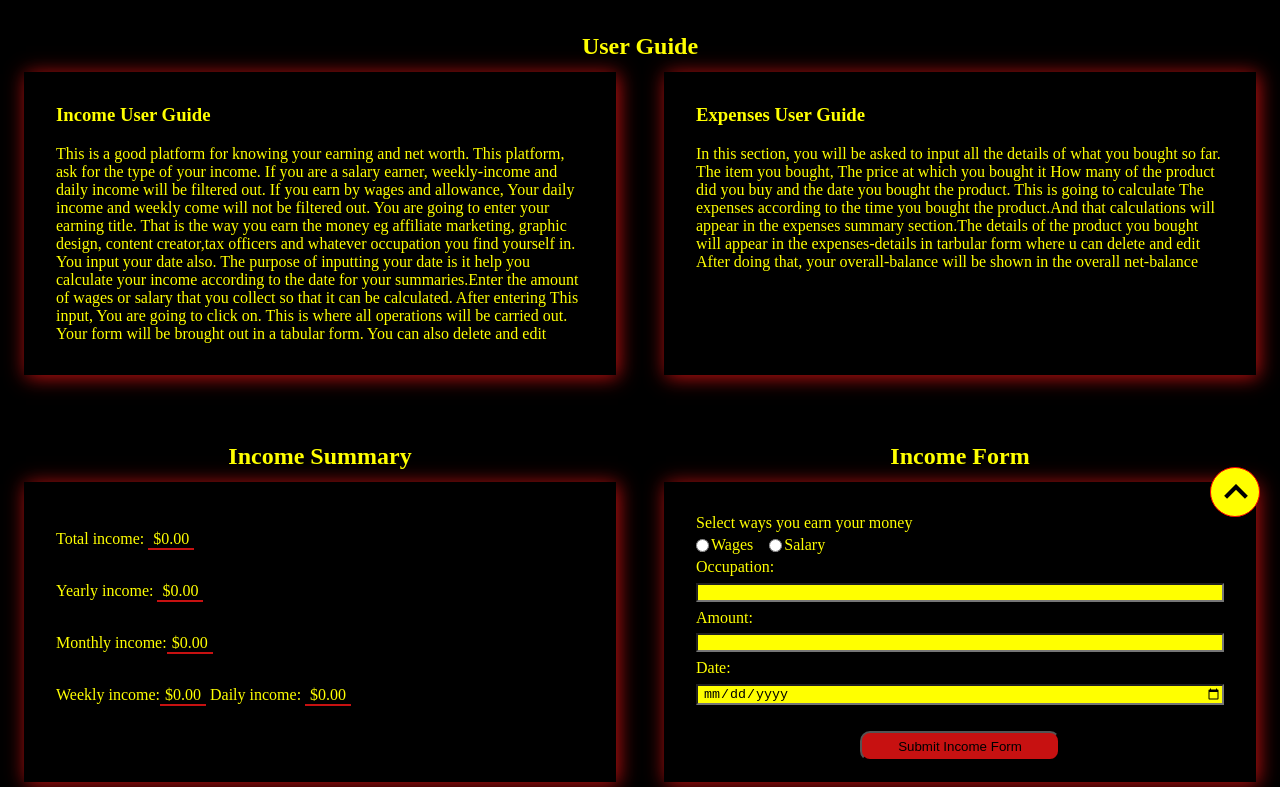
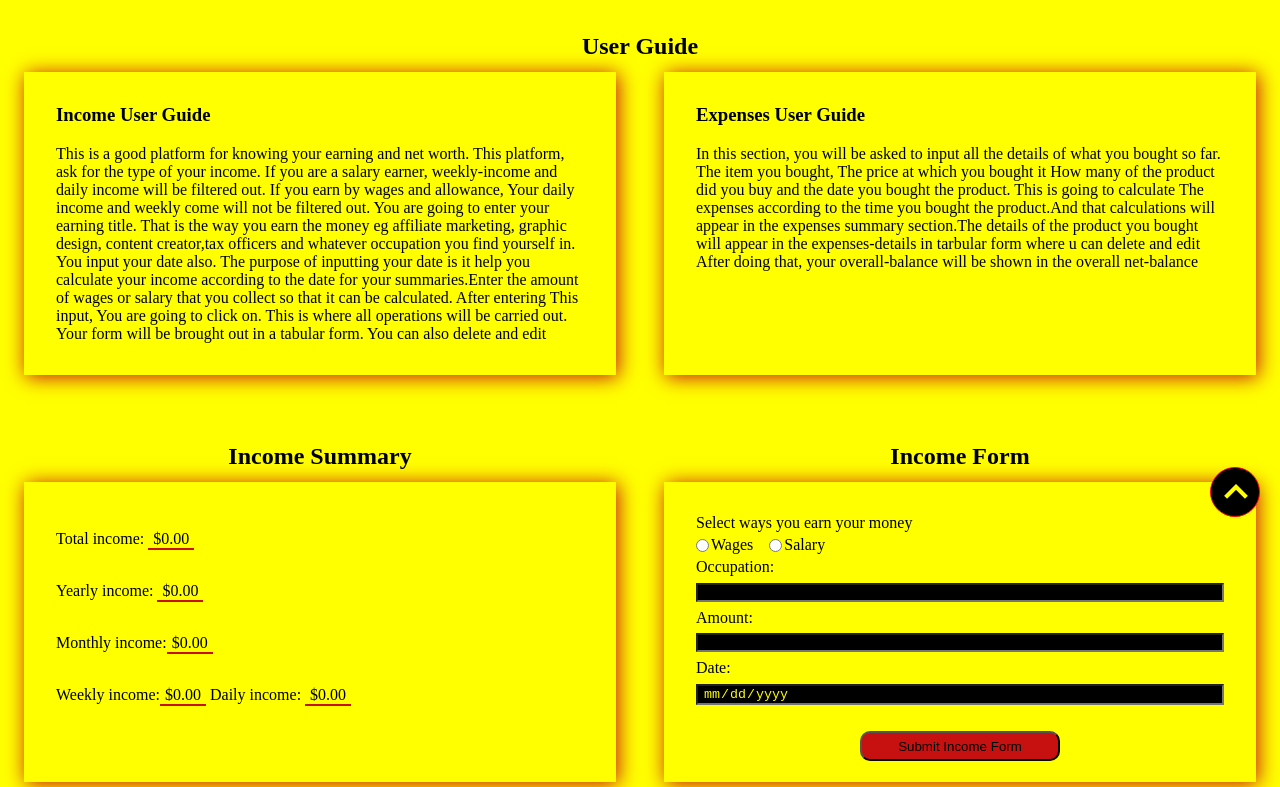
Before and after one commit to Nisha-developers/Expenses-Tracker, a plain HTML site: page index.html in a window 1280 px wide. Shown: the part 223-1010 px from the top of the page. Drawn offline with nearby package versions, Linux system fonts and the light colour scheme; no server answers.

Commit message:
Update styles.css

```diff
--- a/styles.css
+++ b/styles.css
@@ -5,8 +5,8 @@
     scroll-behavior: smooth;
 }
 :root{
-    --backgroundColor: black;
-    --color: yellow;
+    --backgroundColor: yellow;
+    --color: black;
     --hover: rgb(199, 17, 17);
     --box-shadow: 2px 2px 19px rgb(199, 17, 17);
     --border-radius1: 10px;
```
